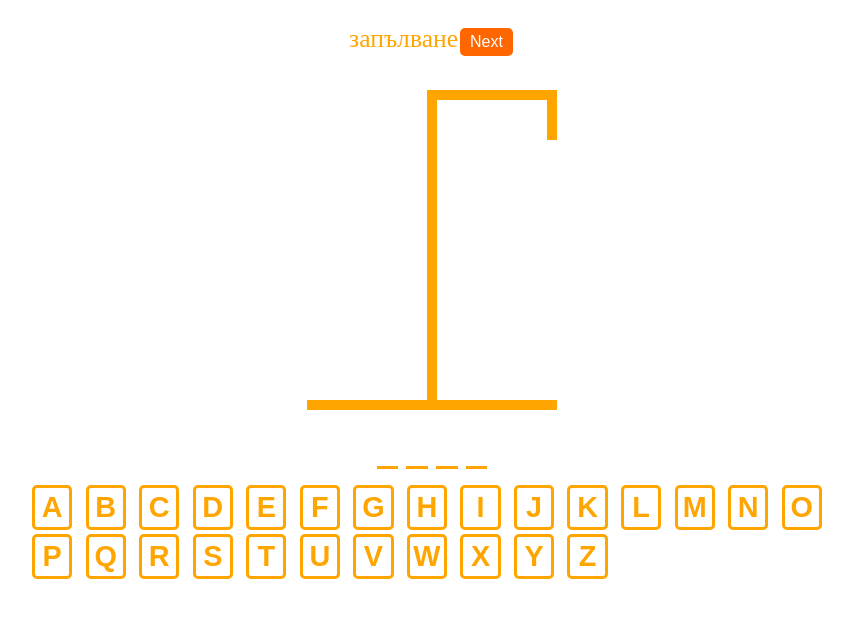
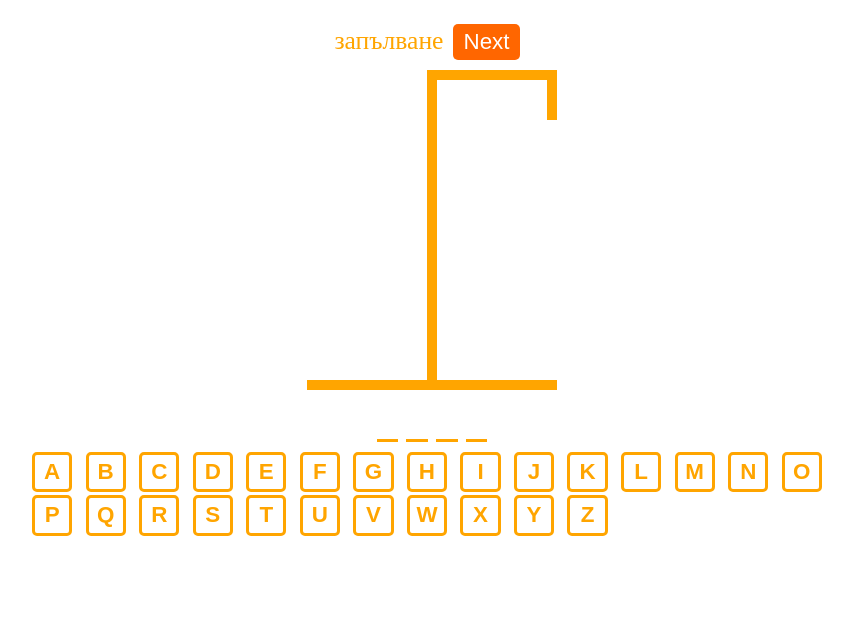
Before and after one commit to NinaNikolova/react-hangman-main, a React (Vite) app: page / in a window 1280 px wide. Shown: the top 618 px of the page, without its empty margins (208-1061 px from the left). Built offline with nearby package versions, Linux system fonts and the light colour scheme.

Commit message:
corrected css

```diff
--- a/src/App.tsx
+++ b/src/App.tsx
@@ -4,6 +4,8 @@ import { HangmanWord } from "./HangmanWord"
 import { Keyboard } from "./Keyboard"
 import englishWords from "./wordList.json"
 import bulgarianWords from "./wordListBg.json"
+
+
 let bgWord = '';
 let enWord = '';
 let randomIndex = 1;
@@ -70,13 +72,14 @@ function App() {
     }
   }, [])
 
+
   return (
     <div
       style={{
         maxWidth: "800px",
         display: "flex",
         flexDirection: "column",
-        gap: "1rem",
+        gap: "0.6rem",
         margin: "0 auto",
         alignItems: "center",
         padding: "1rem"
@@ -86,9 +89,9 @@ function App() {
         <button
           onClick={() => window.location.reload()}
           style={{
-            margin: "2px",
+            marginInline: "10px",
             padding: "5px 10px",
-            fontSize: "1rem",
+            fontSize: "1.4rem",
             backgroundColor: "#ff6600",
             color: "white",
             border: "none",
@@ -101,11 +104,12 @@ function App() {
         >
           Next
         </button>
+        <span style={{ fontSize: "1rem", textAlign: "center" }}>
+          {isWinner && "Winner!"}
+          {isLoser && "Nice Try!"}
+        </span>
       </div>
-      <div style={{ fontSize: "1rem", textAlign: "center" }}>
-        {isWinner && "Winner!"}
-        {isLoser && "Nice Try!"}
-      </div>
+
       <HangmanDrawing numberOfGuesses={incorrectLetters.length} />
       <HangmanWord
         reveal={isLoser}
@@ -122,7 +126,7 @@ function App() {
           addGuessedLetter={addGuessedLetter}
         />
       </div>
-    </div>
+    </div >
   )
 }
 
--- a/src/Keyboard.module.css
+++ b/src/Keyboard.module.css
@@ -4,7 +4,7 @@
   border-radius: 5px;
   background: none;
   aspect-ratio: 1 / 1;
-  font-size: 1.8rem;
+  font-size: 1.4rem;
   text-transform: uppercase;
   padding: .2rem;
   font-weight: bold;
```
Also changed, not shown: src/utils/sound2.js (added, +13 -0 lines), src/utils/sound6.js (added, +12 -0 lines), 2 other files (tests, documents, lock files or other folders).
